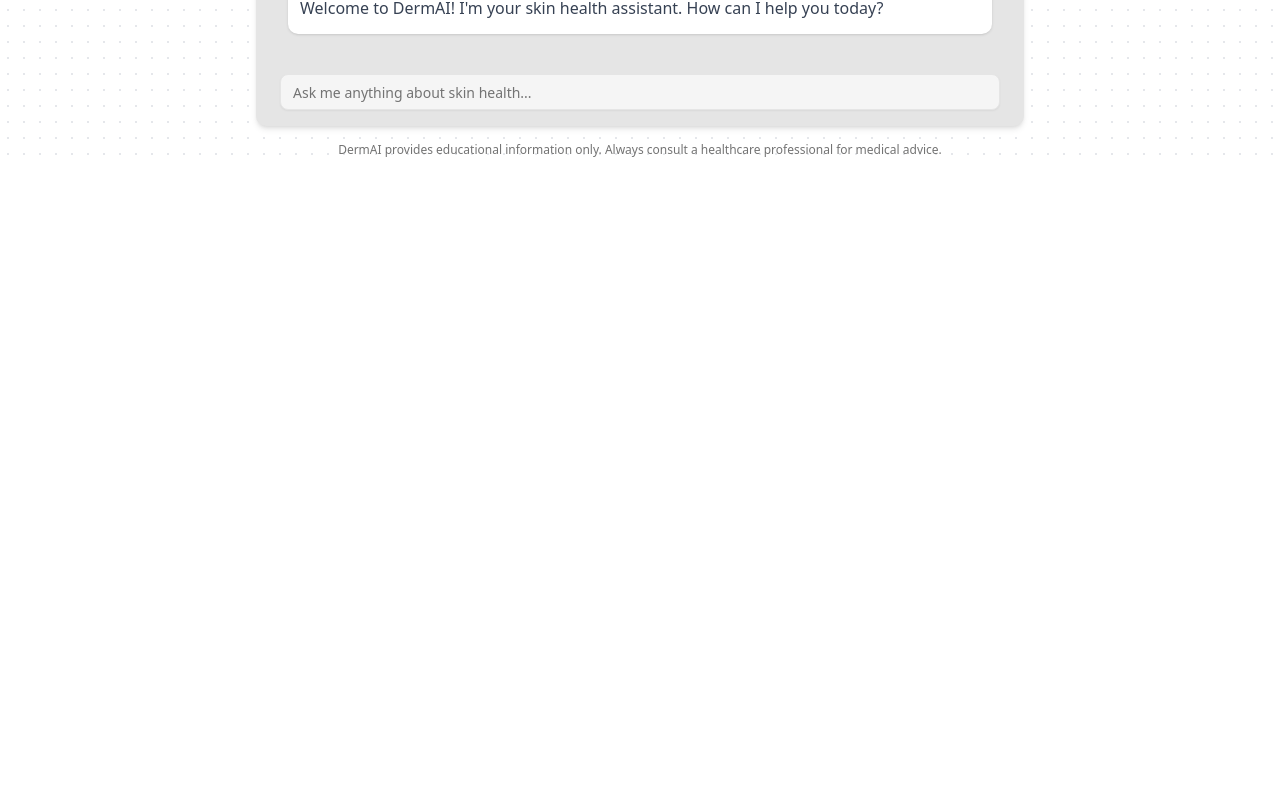
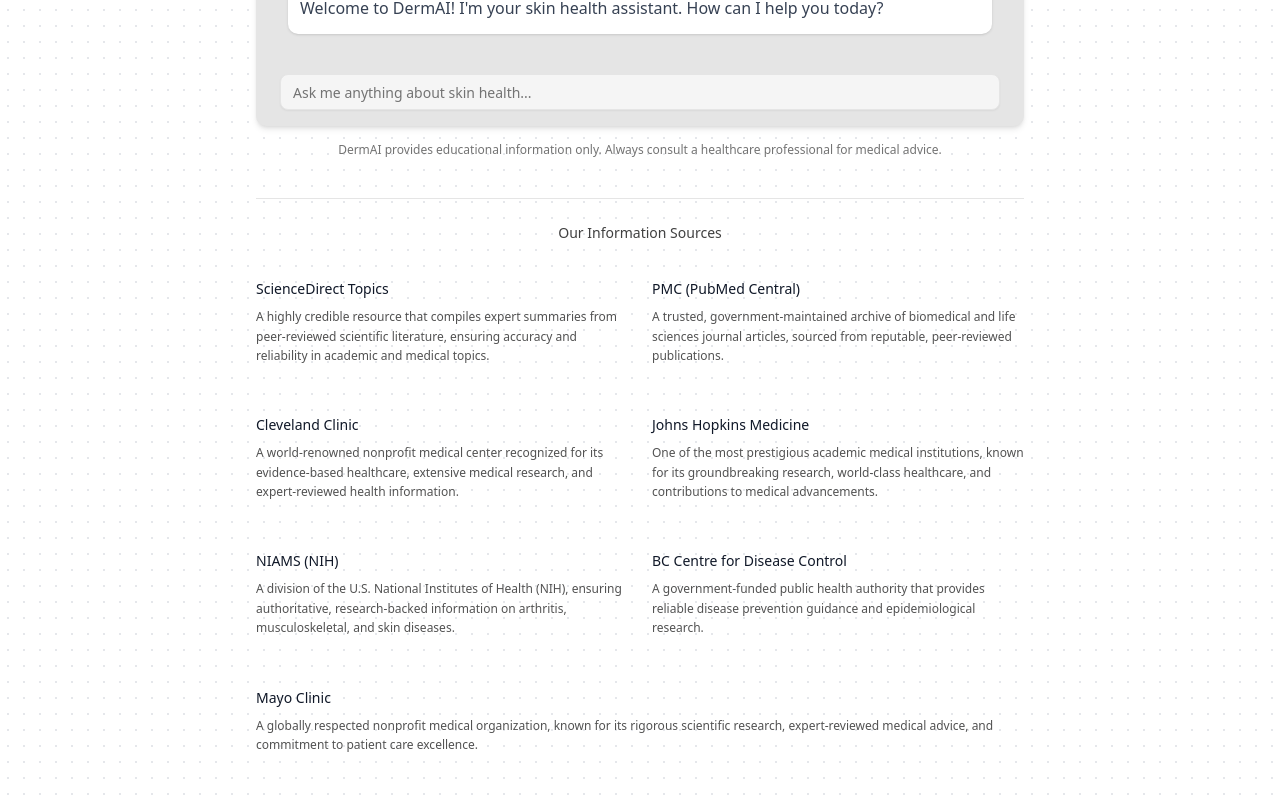
Before and after one commit to RishiShah99/DermAI, a Next.js app in the folder dermai/: page / in a window 1280 px wide. Shown: the part 670-1470 px from the top of the page. Before the commit the page ends 828 px from the top, so only its background shows below. Built offline with nearby package versions, Linux system fonts and the light colour scheme; no server answers.

Commit message:
Add sources information section and simplify embedding labels

```diff
--- a/dermai/app/api/chat/route.ts
+++ b/dermai/app/api/chat/route.ts
@@ -34,8 +34,8 @@
 
       ---
       Sources:
-      - ["file title" - "source"](source1-url)
-      - ["file title" - "source"](source2-url)
+      - [file title - source](source1-url)
+      - [file title - source](source2-url)
       // Include additional sources as needed
 
     RESPONSE QUALITY STANDARDS:
--- a/dermai/app/page.tsx
+++ b/dermai/app/page.tsx
@@ -386,13 +386,92 @@
             toolCall={toolCall}
           />
 
-          {/* Footer */}
           <div className="text-center text-xs text-neutral-500 dark:text-neutral-400 mt-4">
             <p>
               DermAI provides educational information only. Always consult a
               healthcare professional for medical advice.
             </p>
           </div>
+
+          {/* Sources Information */}
+          <motion.div
+            initial={{ opacity: 0, y: 10 }}
+            animate={{ opacity: 1, y: 0 }}
+            transition={{ delay: 0.3, duration: 0.5 }}
+            className="mt-10 mb-8 w-full max-w-3xl border-t border-neutral-200 dark:border-neutral-700 pt-6"
+          >
+            <h3 className="text-center text-sm font-medium text-neutral-700 dark:text-neutral-300 mb-4">
+              Our Information Sources
+            </h3>
+            <div className="prose prose-sm dark:prose-invert max-w-none text-neutral-600 dark:text-neutral-400 prose-p:leading-relaxed prose-headings:mb-2">
+              <div className="grid grid-cols-1 md:grid-cols-2 gap-x-6 gap-y-4">
+                <div className="flex flex-col space-y-1">
+                  <h4 className="font-medium">ScienceDirect Topics</h4>
+                  <p className="text-xs">
+                    A highly credible resource that compiles expert summaries
+                    from peer-reviewed scientific literature, ensuring accuracy
+                    and reliability in academic and medical topics.
+                  </p>
+                </div>
+
+                <div className="flex flex-col space-y-1">
+                  <h4 className="font-medium">PMC (PubMed Central)</h4>
+                  <p className="text-xs">
+                    A trusted, government-maintained archive of biomedical and
+                    life sciences journal articles, sourced from reputable,
+                    peer-reviewed publications.
+                  </p>
+                </div>
+
+                <div className="flex flex-col space-y-1">
+                  <h4 className="font-medium">Cleveland Clinic</h4>
+                  <p className="text-xs">
+                    A world-renowned nonprofit medical center recognized for its
+                    evidence-based healthcare, extensive medical research, and
+                    expert-reviewed health information.
+                  </p>
+                </div>
+
+                <div className="flex flex-col space-y-1">
+                  <h4 className="font-medium">Johns Hopkins Medicine</h4>
+                  <p className="text-xs">
+                    One of the most prestigious academic medical institutions,
+                    known for its groundbreaking research, world-class
+                    healthcare, and contributions to medical advancements.
+                  </p>
+                </div>
+
+                <div className="flex flex-col space-y-1">
+                  <h4 className="font-medium">NIAMS (NIH)</h4>
+                  <p className="text-xs">
+                    A division of the U.S. National Institutes of Health (NIH),
+                    ensuring authoritative, research-backed information on
+                    arthritis, musculoskeletal, and skin diseases.
+                  </p>
+                </div>
+
+                <div className="flex flex-col space-y-1">
+                  <h4 className="font-medium">BC Centre for Disease Control</h4>
+                  <p className="text-xs">
+                    A government-funded public health authority that provides
+                    reliable disease prevention guidance and epidemiological
+                    research.
+                  </p>
+                </div>
+
+                <div className="flex flex-col space-y-1 md:col-span-2">
+                  <h4 className="font-medium">Mayo Clinic</h4>
+                  <p className="text-xs">
+                    A globally respected nonprofit medical organization, known
+                    for its rigorous scientific research, expert-reviewed
+                    medical advice, and commitment to patient care excellence.
+                  </p>
+                </div>
+              </div>
+            </div>
+          </motion.div>
+
+          {/* add sources info here */}
         </div>
       </div>
     </div>
```
Also changed, not shown: 1 other file (tests, documents, lock files or other folders).
